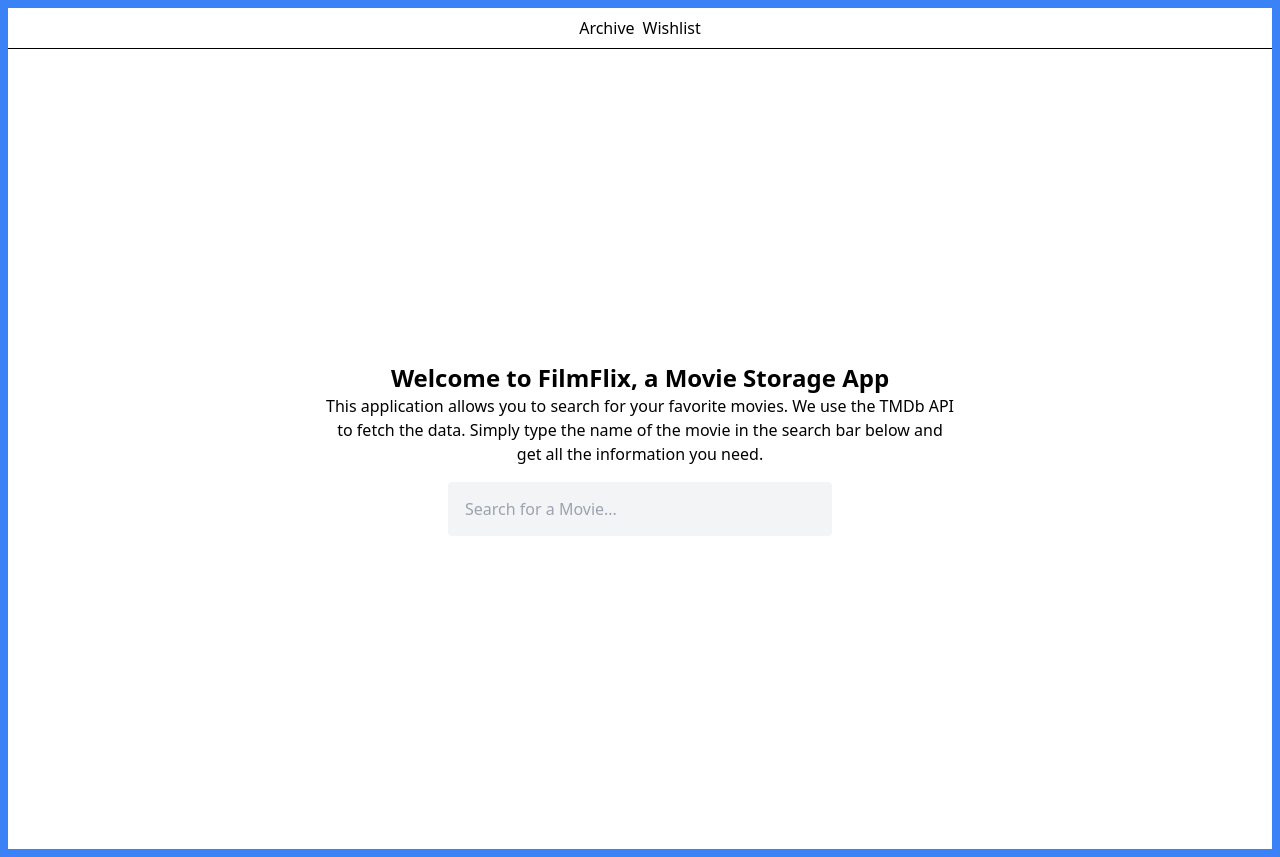
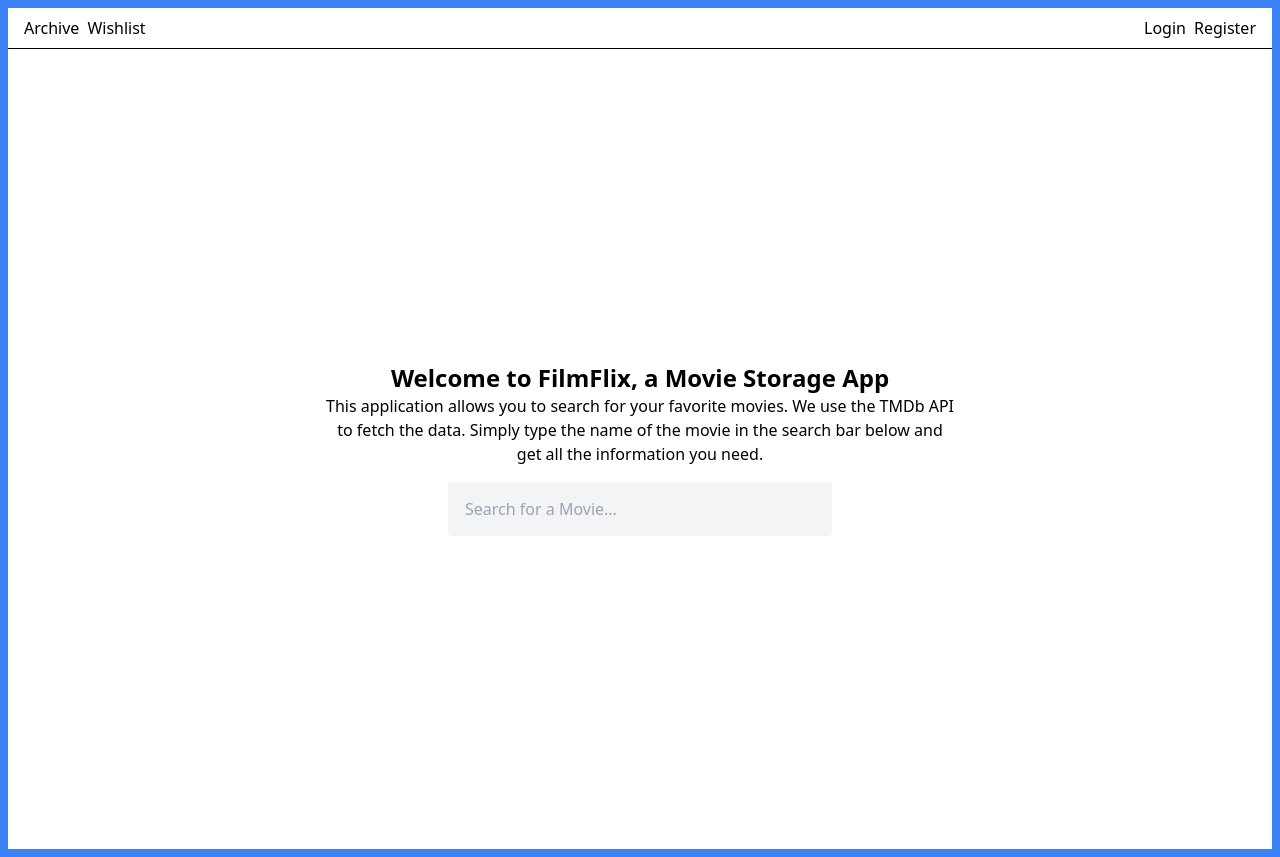
Before and after one commit to davidecondoluci/filmflix, a React (Vite) app: page / in a window 1280 px wide. Built offline with nearby package versions, Linux system fonts and the light colour scheme.

Commit message:
more links on navigation component

```diff
--- a/src/components/Layout.jsx
+++ b/src/components/Layout.jsx
@@ -3,9 +3,15 @@
 const Layout = () => {
   return (
     <div className="border-8 border-blue-500 min-h-screen">
-      <div className="flex py-2 px-4 border-b border-black justify-center gap-x-2">
-        <a href="/">Archive</a>
-        <a href="/wishlist/">Wishlist</a>
+      <div className="flex py-2 px-4 border-b border-black justify-between">
+        <div className="flex items-center gap-x-2">
+          <a href="/">Archive</a>
+          <a href="/wishlist/">Wishlist</a>
+        </div>
+        <div className="flex items-center gap-x-2">
+          <a href="/login">Login</a>
+          <a href="/register">Register</a>
+        </div>
       </div>
       <Outlet />
     </div>
```
